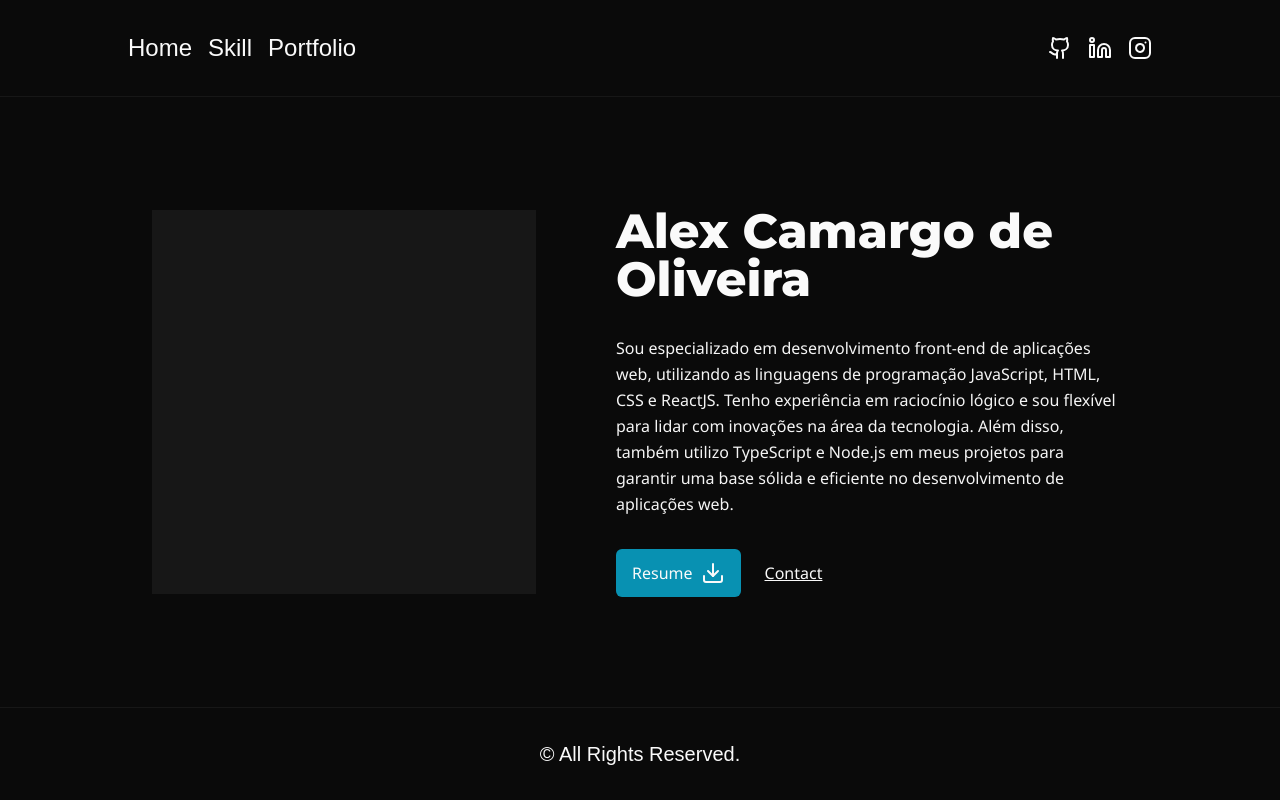
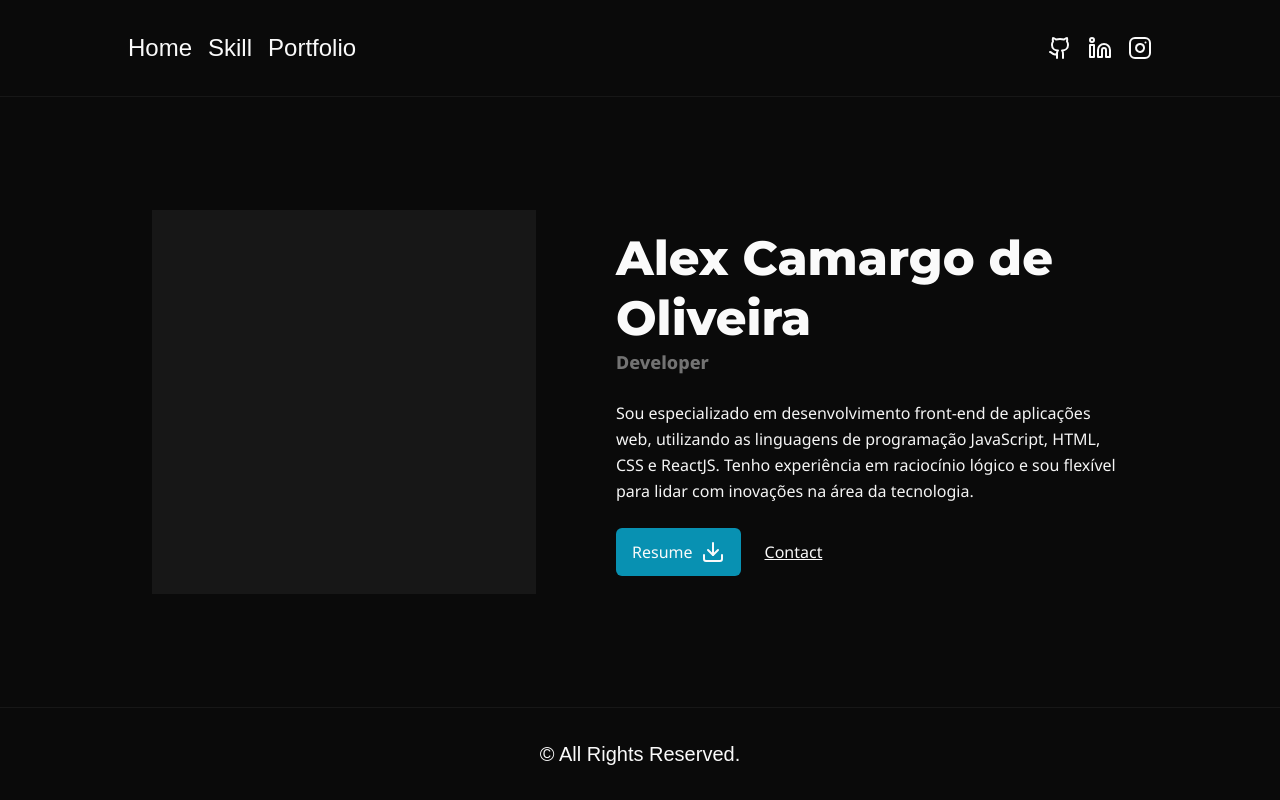
Before and after one commit to Alexxcamargo1000/portfolio-web, a Next.js app: page / in a window 1280 px wide. Built offline with nearby package versions, Linux system fonts and the light colour scheme; a web font is replaced by a local one; what tailwindcss-animated would draw is missing.

Commit message:
feat: updated baseURL

```diff
--- a/src/app/page.tsx
+++ b/src/app/page.tsx
@@ -11,17 +11,18 @@ export default function Home() {
         <div className="w-96 h-96 animate-fade-left bg-neutral-900" />
       </div>
 
-      <div className="max-w-lg space-y-8">
-        <h1 className="md:not-sr-only sr-only animate-fade-left font-montserrat text-5xl">
-          Alex Camargo de Oliveira
-        </h1>
+      <div className="max-w-lg space-y-6">
+        <div>
+          <h1 className="md:not-sr-only leading-tight sr-only animate-fade-left font-montserrat text-5xl">
+            Alex Camargo de Oliveira
+          </h1>
+          <h2 className="text-neutral-500 text-lg font-black">Developer</h2>
+        </div>
         <p className="leading-relaxed text-base text-neutral-100 font-normal">
           Sou especializado em desenvolvimento front-end de aplicações web,
           utilizando as linguagens de programação JavaScript, HTML, CSS e
           ReactJS. Tenho experiência em raciocínio lógico e sou flexível para
-          lidar com inovações na área da tecnologia. Além disso, também utilizo
-          TypeScript e Node.js em meus projetos para garantir uma base sólida e
-          eficiente no desenvolvimento de aplicações web.
+          lidar com inovações na área da tecnologia.
         </p>
 
         <div className="flex gap-6 flex-wrap items-center justify-center md:justify-normal">
--- a/src/app/portfolio/[project]/components/ButtonBack.tsx
+++ b/src/app/portfolio/[project]/components/ButtonBack.tsx
@@ -3,12 +3,10 @@ import { ArrowLeft } from 'lucide-react'
 
 import { useRouter } from 'next/navigation'
 
-export interface ButtonBackProps {}
-
-export function ButtonBack(props: ButtonBackProps) {
+export function ButtonBack() {
   const router = useRouter()
   function handleBack() {
-    router.back()
+    router.push('/portfolio')
   }
   return (
     <button
--- a/src/lib/api.ts
+++ b/src/lib/api.ts
@@ -1,5 +1,5 @@
 import axios from 'axios'
 
 export const api = axios.create({
-  baseURL: 'http://localhost:3000/api',
+  baseURL: process.env.BASE_URL,
 })
```
